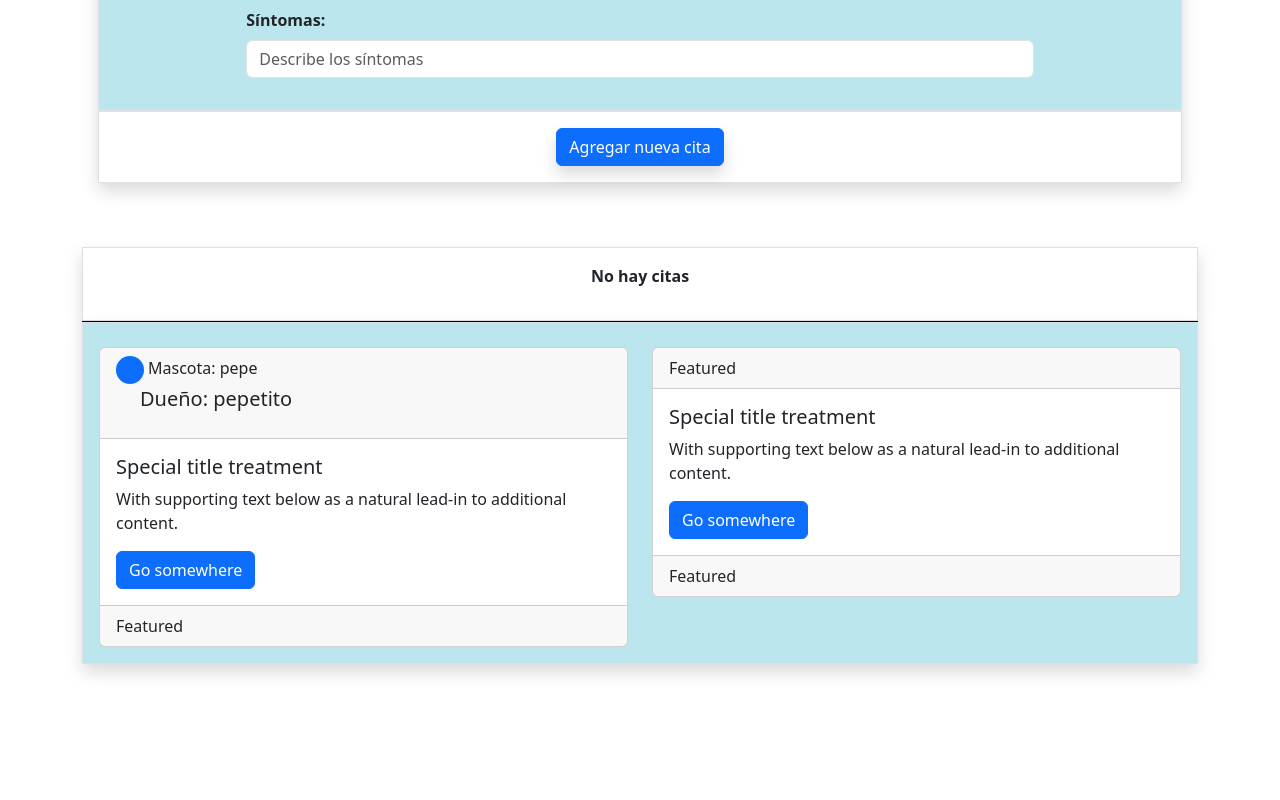
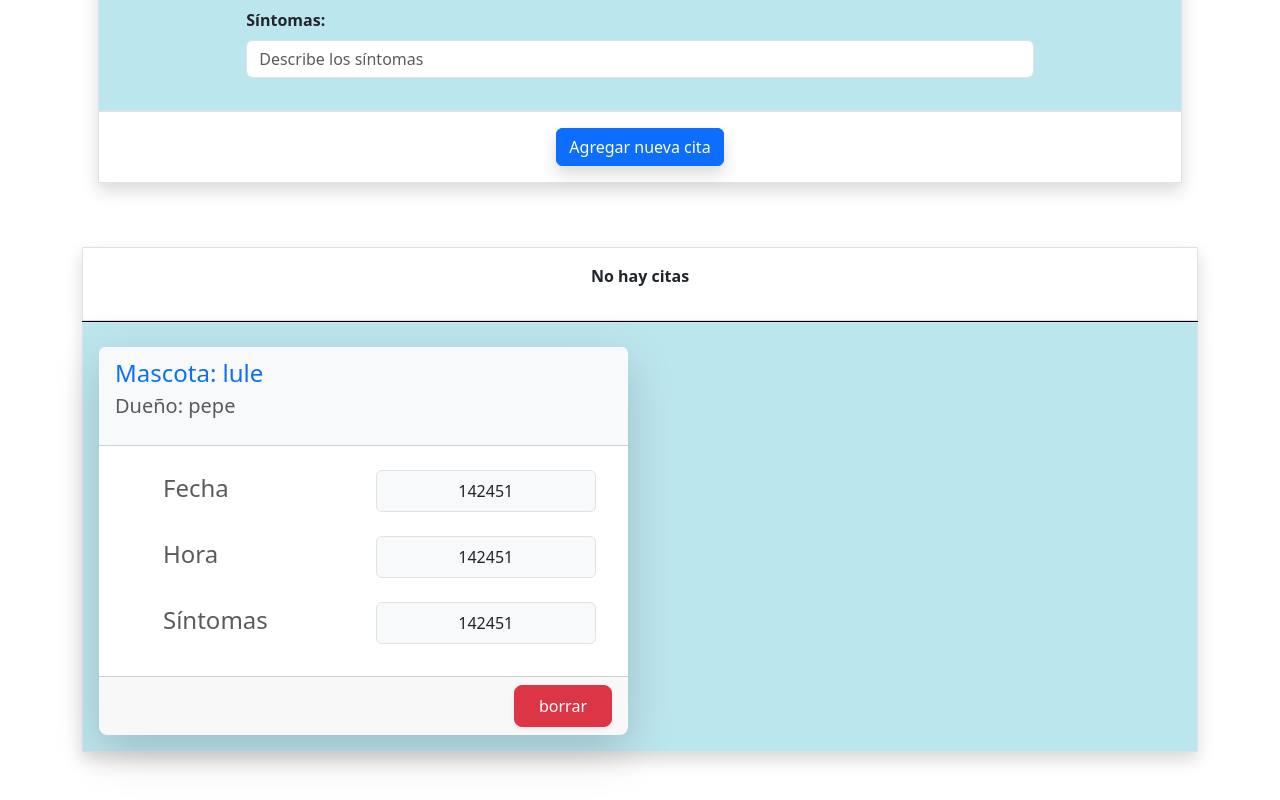
Before and after one commit to Matiassanchez18/citasVeterinaria-9, a React (Vite) app: page / in a window 1280 px wide. Shown: the part 389-1189 px from the top of the page. Before the commit the page ends 1101 px from the top, so only its background shows below. Built offline with nearby package versions, Linux system fonts and the light colour scheme.

Commit message:
Se termino de realizar el maquetado de la pagina

```diff
--- a/src/components/Citas.jsx
+++ b/src/components/Citas.jsx
@@ -9,40 +9,48 @@ const Citas = () => {
   <article>
     <div className="row p-3">
       <div className="col-12 col-md-6 col-sm-6 mt-2">
-            <Card>
-              <Card.Header>
-                <CircleFill className="fs-3 me-1 text-primary  "></CircleFill>
-                Mascota: pepe
-                <p className="ms-4 lead fs-5">Dueño: pepetito</p>
+        <Card className="h-100 shadow-lg border-0 rounded-3">
+          <Card.Header className="bg-light rounded-top">
+            <ul className="list-unstyled">
+              <li className="fs-4 text-primary">Mascota: lule</li>
+              <li className="fs-5 lead text-muted">Dueño: pepe</li>
+            </ul>
           </Card.Header>
           <Card.Body>
-                <Card.Title>Special title treatment</Card.Title>
             <Card.Text>
-                  With supporting text below as a natural lead-in to additional
-                  content.
-                </Card.Text>
-                <Button variant="primary">Go somewhere</Button>
-              </Card.Body>
-              <Card.Footer>Featured</Card.Footer>
-            </Card>
+              <div className="row">
+                <div className="col-12 col-md-6 col-sm-6 mt-2 fs-4">
+                  <p className="ms-5 text-muted">Fecha</p>
                 </div>
                 <div className="col-12 col-md-6 col-sm-6 mt-2">
-            <Card>
-              <Card.Header>Featured</Card.Header>
-              <Card.Body>
-                <Card.Title>Special title treatment</Card.Title>
-                <Card.Text>
-                  With supporting text below as a natural lead-in to additional
-                  content.
+                  <p className="border p-2 me-3 rounded-2 text-center bg-light">142451</p>
+                </div>
+
+                <div className="col-12 col-md-6 col-sm-6 mt-2 fs-4">
+                  <p className="ms-5 text-muted">Hora</p>
+                </div>
+                <div className="col-12 col-md-6 col-sm-6 mt-2">
+                  <p className="border p-2 me-3 rounded-2 text-center bg-light">142451</p>
+                </div>
+
+                <div className="col-12 col-md-6 col-sm-6 mt-2 fs-4">
+                  <p className="ms-5 text-muted">Síntomas</p>
+                </div>
+                <div className="col-12 col-md-6 col-sm-6 mt-2">
+                  <p className="border p-2 me-3 rounded-2 text-center bg-light">142451</p>
+                </div>
+              </div>
             </Card.Text>
-                <Button variant="primary">Go somewhere</Button>
           </Card.Body>
-              <Card.Footer>Featured</Card.Footer>
+          <Card.Footer className="d-flex justify-content-end">
+            <Button variant="danger" className="px-4 py-2 rounded-3 shadow-sm">borrar</Button>
+          </Card.Footer>
         </Card>
       </div>
     </div>
   </article>
 </section>
+
   );
 };
 
--- a/src/css/style.css
+++ b/src/css/style.css
@@ -1,6 +1,8 @@
 .fondo{
     background-color: rgb(188, 230, 238);
 }
+
+
 
 .citas{
     height: auto;
```
Lines whose indentation alone changed are shown as unchanged.
